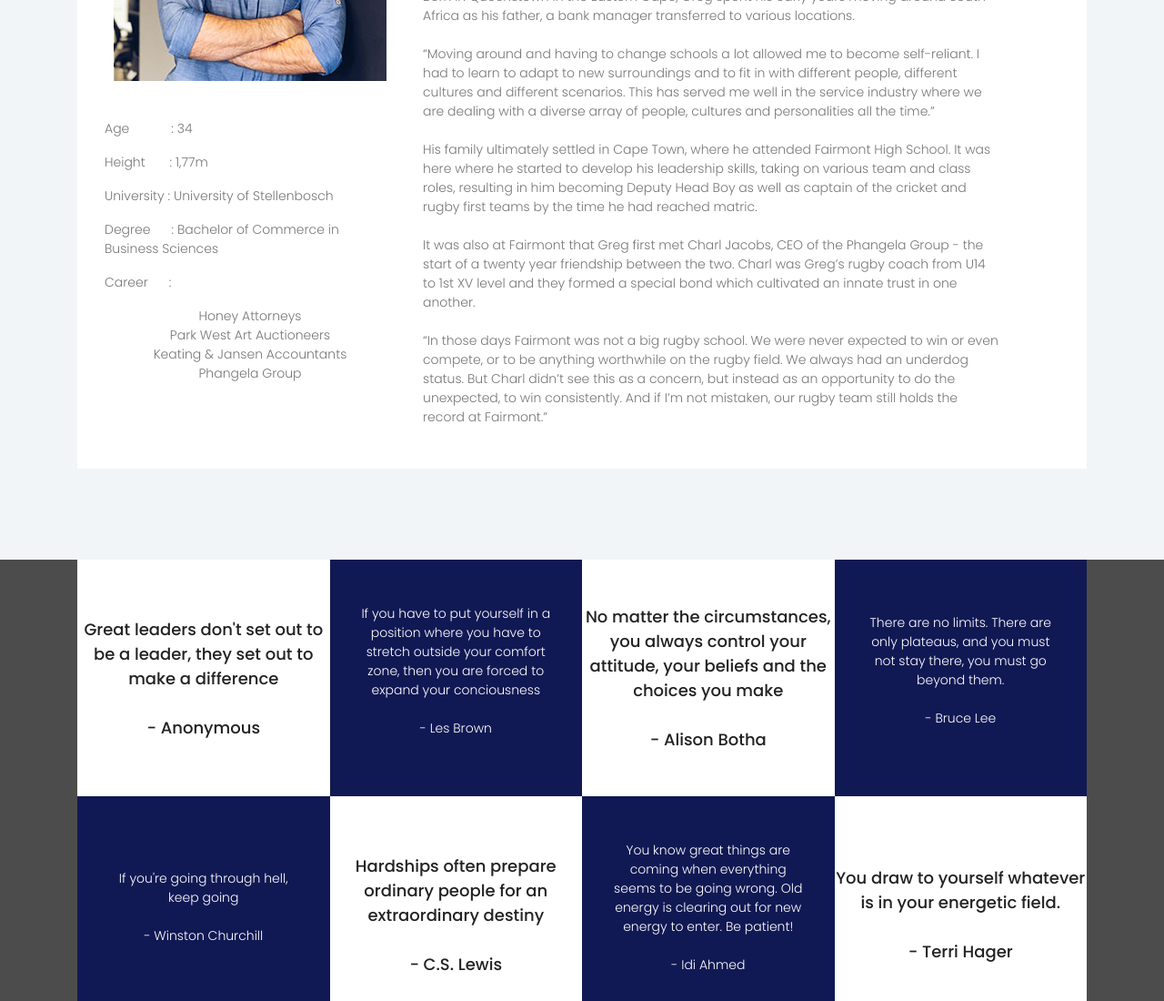
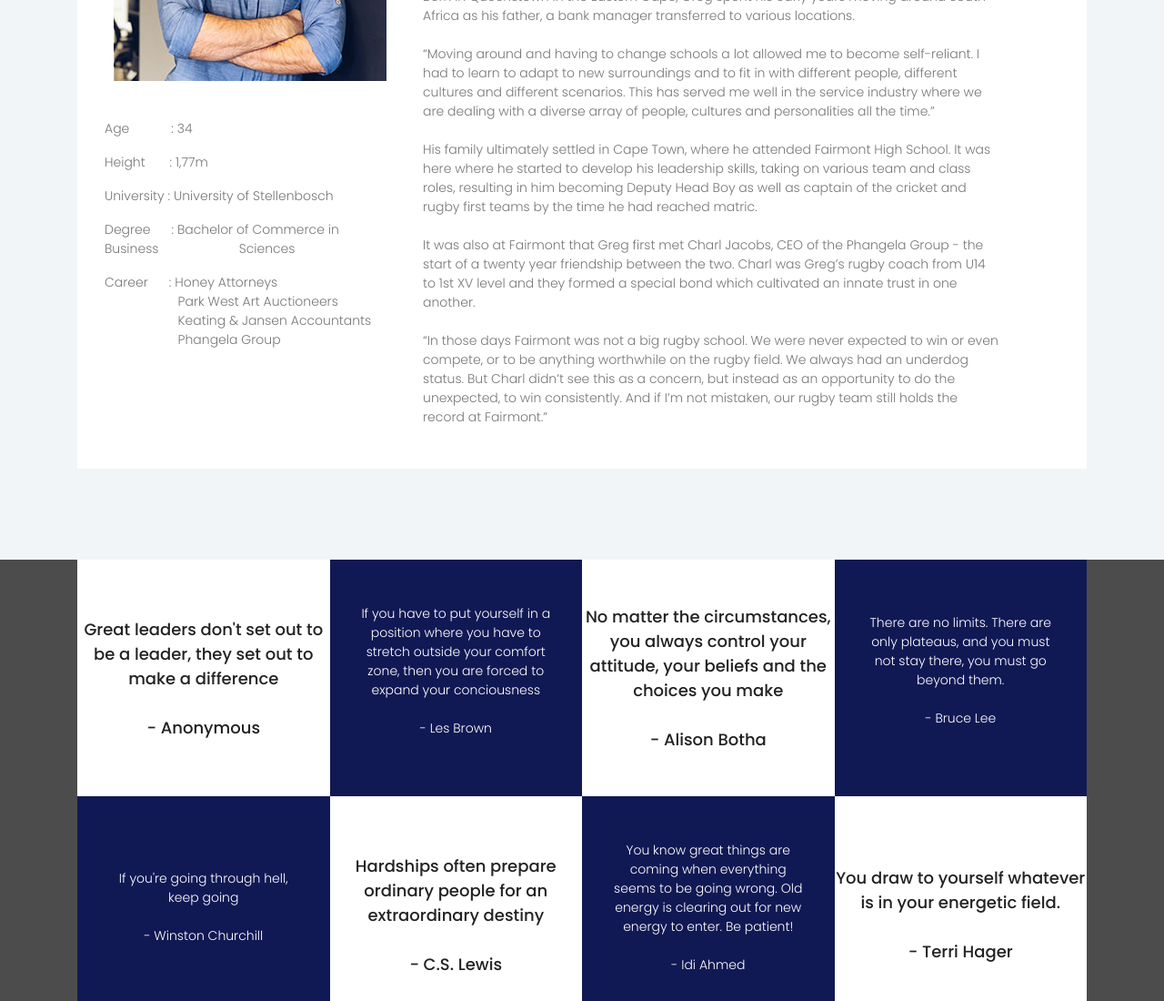
Before and after one commit to melissamouton/phangelagroup, a plain HTML site: page index.html in a window 1280 px wide. Shown: the part 1246-2346 px from the top of the page at 91% size. Drawn offline with nearby package versions, Linux system fonts and the light colour scheme.

Commit message:
Update index.html

```diff
--- a/index.html
+++ b/index.html
@@ -111,12 +111,13 @@
 								<p align="left">Age&nbsp;&nbsp;&nbsp;&nbsp;&nbsp;&nbsp;&nbsp;&nbsp;&nbsp;&nbsp;&nbsp; : 34</p>
 								<p align="left">Height&nbsp;&nbsp;&nbsp;&nbsp;&nbsp;&nbsp; : 1,77m</p>
 								<p align="left">University : University of Stellenbosch</p>
-								<p align="left">Degree &nbsp;&nbsp;&nbsp;&nbsp; : Bachelor of Commerce in Business Sciences</p>
-								<p align="left">Career &nbsp;&nbsp;&nbsp;&nbsp; :<ul style="list-style: none;" style="text-align: left">
-																				<li>Honey Attorneys<br></li>
-																				<li>Park West Art Auctioneers<br></li>
-																				<li>Keating & Jansen Accountants<br></li>
-																				<li>Phangela Group<br></li></ul></p>
+								<p align="left">Degree &nbsp;&nbsp;&nbsp;&nbsp; : Bachelor of Commerce in Business &nbsp;&nbsp;&nbsp;&nbsp;&nbsp;&nbsp;&nbsp;&nbsp;&nbsp;&nbsp;&nbsp;&nbsp;&nbsp;&nbsp;&nbsp;&nbsp;&nbsp;&nbsp;&nbsp;&nbsp;&nbsp;&nbsp;Sciences</p>
+								<p align="left">Career &nbsp;&nbsp;&nbsp;&nbsp; : Honey Attorneys<br>
+																				&nbsp;&nbsp;&nbsp;&nbsp;&nbsp;&nbsp;&nbsp;&nbsp;&nbsp;&nbsp;&nbsp;&nbsp;&nbsp;&nbsp;&nbsp;&nbsp;&nbsp;&nbsp;&nbsp;&nbsp;&nbsp;Park West Art Auctioneers<br>
+																				&nbsp;&nbsp;&nbsp;&nbsp;&nbsp;&nbsp;&nbsp;&nbsp;&nbsp;&nbsp;&nbsp;&nbsp;&nbsp;&nbsp;&nbsp;&nbsp;&nbsp;&nbsp;&nbsp;&nbsp;
+																				Keating & Jansen Accountants<br>
+																				&nbsp;&nbsp;&nbsp;&nbsp;&nbsp;&nbsp;&nbsp;&nbsp;&nbsp;&nbsp;&nbsp;&nbsp;&nbsp;&nbsp;&nbsp;&nbsp;&nbsp;&nbsp;&nbsp;&nbsp;
+																				Phangela Group<br></p>
 							</div>
 						</div>
 						<div class="col-lg-7 ml-auto">
```
